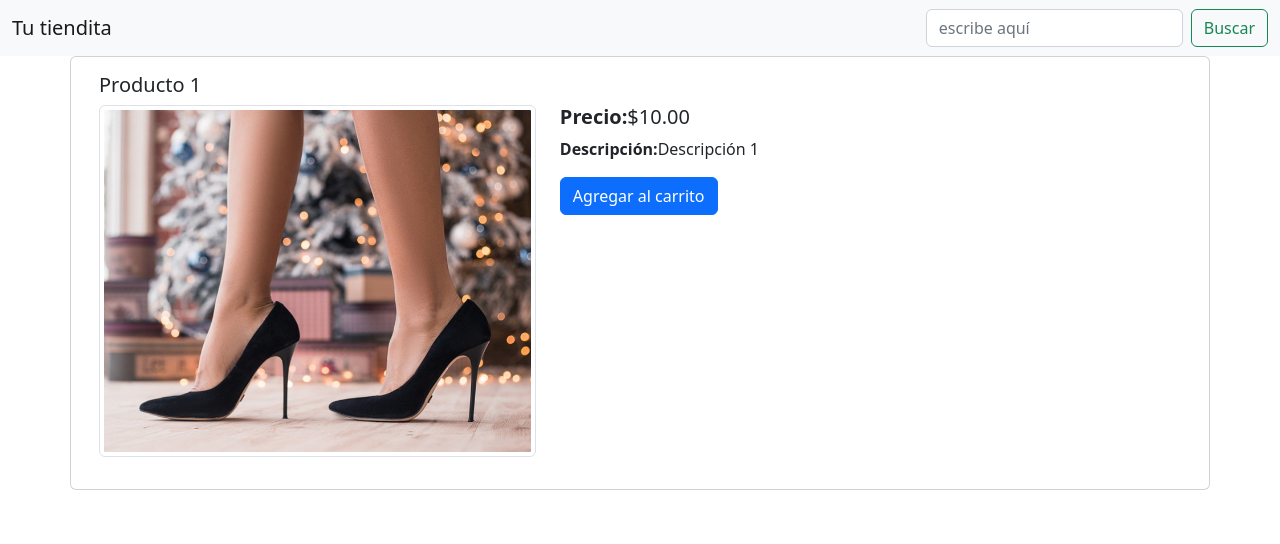
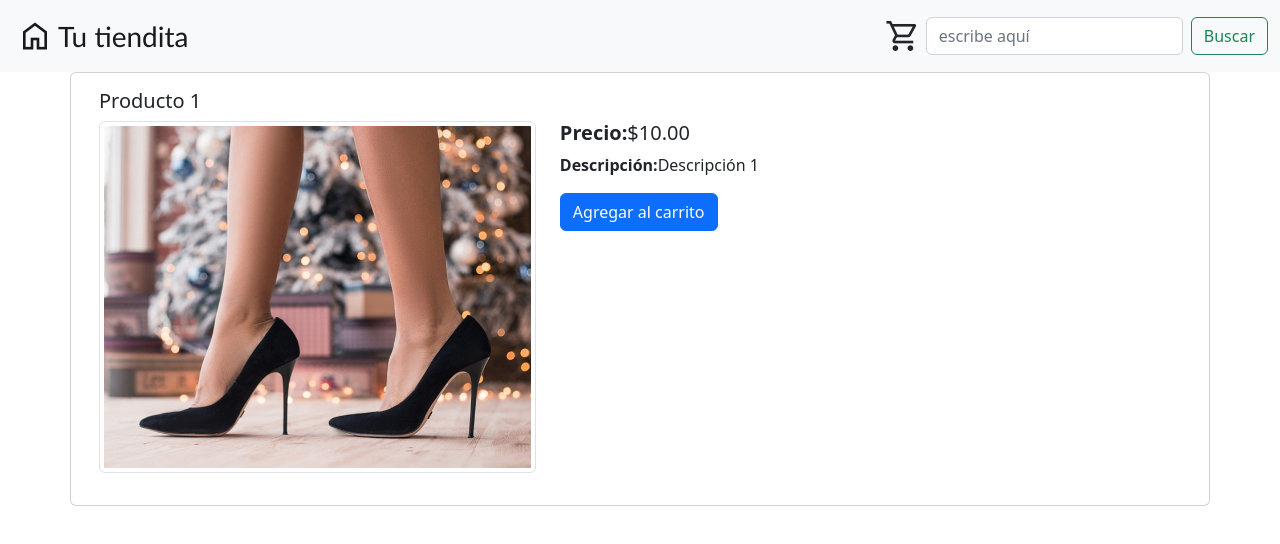
Before and after one commit to Sahilyexe/e-commerce-frontend, an Angular app: page /producto/1 in a window 1280 px wide. Shown: the top 544 px of the page. Built offline with nearby package versions, Linux system fonts and the light colour scheme.

Commit message:
se agrega iconos a la navegación

```diff
--- a/src/app/componentes/navegacion/navegacion.component.css
+++ b/src/app/componentes/navegacion/navegacion.component.css
@@ -0,0 +1,18 @@
+.carrito{
+    display: flex;
+    align-items: center;
+    margin-left: auto;
+
+
+}
+.home{
+    display: inline-flex;
+    align-items: center;
+    margin-right: auto;
+    font-size: 28px;
+    font-family: 'Gill Sans', 'Gill Sans MT', Calibri, 'Trebuchet MS', sans-serif, Geneva, Verdana, sans-serif;
+}
+.icono{
+    font-size: 36px;
+    margin :5px;
+}
--- a/src/app/componentes/navegacion/navegacion.component.html
+++ b/src/app/componentes/navegacion/navegacion.component.html
@@ -1,8 +1,20 @@
 <div class="container"></div>
 <nav class="navbar bg-light">
     <div class="container-fluid">
-      <a class="navbar-brand" routerLink="productos">Tu tiendita</a>
+
+      <a class="navbar-brand home" routerLink="productos">
+
+          <span class="material-symbols-outlined icono">
+          home
+          </span>
+     Tu tiendita</a>
+     <div class="carrito">
+      <span class="material-symbols-outlined icono">
+        shopping_cart
+        </span>
+     </div>
       <form class="d-flex" role="search">
+
         <input class="form-control me-2" type="search" placeholder="escribe aquí" aria-label="Search">
         <button class="btn btn-outline-success" type="submit">Buscar</button>
       </form>
--- a/src/index.html
+++ b/src/index.html
@@ -7,9 +7,12 @@
   <meta name="viewport" content="width=device-width, initial-scale=1">
   <link rel="icon" type="image/x-icon" href="favicon.ico">
   <link href="https://cdn.jsdelivr.net/npm/bootstrap@5.2.2/dist/css/bootstrap.min.css" rel="stylesheet" integrity="sha384-Zenh87qX5JnK2Jl0vWa8Ck2rdkQ2Bzep5IDxbcnCeuOxjzrPF/et3URy9Bv1WTRi" crossorigin="anonymous">
-  </head>
+    <link rel="preconnect" href="https://fonts.gstatic.com">
+  <link href="https://fonts.googleapis.com/css2?family=Roboto:wght@300;400;500&display=swap" rel="stylesheet">
+  <link rel="stylesheet" href="https://fonts.googleapis.com/css2?family=Material+Symbols+Outlined:opsz,wght,FILL,GRAD@20..48,100..700,0..1,-50..200" />
 </head>
-<body>
+</head>
+<body class="mat-typography">
   <app-root></app-root>
   <script src="https://cdn.jsdelivr.net/npm/bootstrap@5.2.2/dist/js/bootstrap.bundle.min.js" integrity="sha384-OERcA2EqjJCMA+/3y+gxIOqMEjwtxJY7qPCqsdltbNJuaOe923+mo//f6V8Qbsw3" crossorigin="anonymous"></script>
 </body>
```
